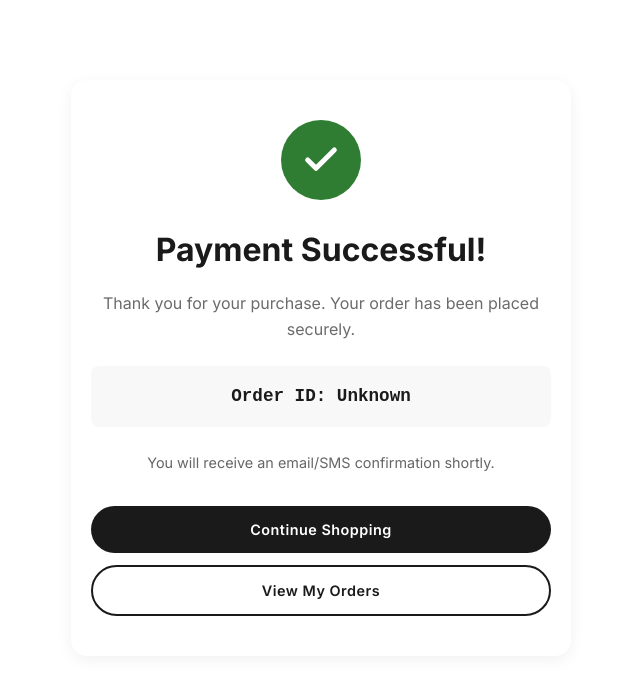
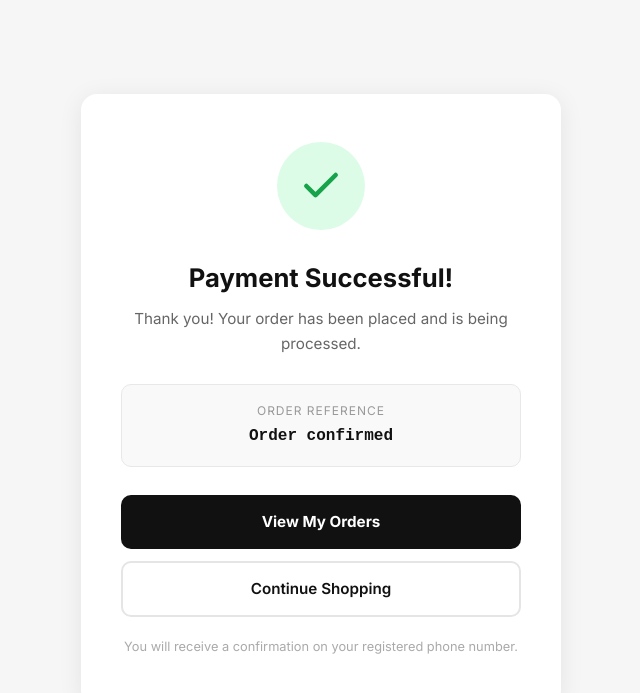
Before and after one commit to dizitech12/vkclothing, a website: page order-success.html in a window 1280 px wide. Shown: the whole page, without its empty margins (319-959 px from the left). Drawn offline with Linux system fonts and the light colour scheme.

```diff
--- a/order-success.html
+++ b/order-success.html
@@ -6,82 +6,110 @@
   <title>Payment Successful - VKclothing</title>
   <link rel="stylesheet" href="css/style.css?v=2">
   <style>
-    .success-container {
-      max-width: 500px;
-      margin: 80px auto;
+    body { background: #f6f6f6; display:flex; align-items:center; justify-content:center; min-height:100vh; padding:20px; }
+    .success-box {
+      max-width: 480px;
+      width: 100%;
+      background: #fff;
+      border-radius: 16px;
+      padding: 48px 40px;
       text-align: center;
-      padding: 40px 20px;
-      background: var(--color-bg);
-      border-radius: var(--radius-lg);
-      box-shadow: var(--shadow-md);
+      box-shadow: 0 4px 24px rgba(0,0,0,0.08);
     }
-    .check-icon {
-      width: 80px;
-      height: 80px;
-      background: var(--color-success, #4caf50);
-      color: white;
+    .check-ring {
+      width: 88px; height: 88px;
       border-radius: 50%;
-      display: flex;
-      align-items: center;
-      justify-content: center;
-      margin: 0 auto 24px;
+      background: #dcfce7;
+      display: flex; align-items: center; justify-content: center;
+      margin: 0 auto 28px;
     }
+    .check-ring svg { width: 44px; height: 44px; stroke: #16a34a; }
+    h1 { font-size: 1.6rem; font-weight: 700; margin-bottom: 8px; color: #111; }
+    .subtitle { color: #666; font-size: 0.95rem; margin-bottom: 28px; }
     .order-id-box {
-      background: var(--color-bg-soft);
+      background: #f9f9f9;
+      border: 1px solid #e8e8e8;
+      border-radius: 10px;
       padding: 16px;
-      border-radius: 8px;
-      margin: 24px 0;
-      font-weight: 600;
-      font-family: monospace;
-      font-size: 1.1rem;
+      margin-bottom: 28px;
     }
+    .order-id-label { font-size: 0.75rem; text-transform: uppercase; letter-spacing: 1px; color: #999; margin-bottom: 4px; }
+    .order-id-value { font-size: 1rem; font-weight: 700; font-family: monospace; color: #111; word-break: break-all; }
+    .btn-primary {
+      display: block; width: 100%;
+      padding: 15px;
+      background: #111; color: #fff;
+      border: none; border-radius: 10px;
+      font-size: 0.95rem; font-weight: 700;
+      text-decoration: none;
+      margin-bottom: 12px;
+      cursor: pointer;
+    }
+    .btn-secondary {
+      display: block; width: 100%;
+      padding: 14px;
+      background: #fff; color: #111;
+      border: 2px solid #e5e5e5; border-radius: 10px;
+      font-size: 0.95rem; font-weight: 600;
+      text-decoration: none;
+      cursor: pointer;
+    }
+    .status-note { font-size: 0.8rem; color: #aaa; margin-top: 20px; }
   </style>
 </head>
 <body>
-  <div class="success-container">
-    <div class="check-icon">
-      <svg viewBox="0 0 24 24" width="40" height="40" fill="none" stroke="currentColor" stroke-width="3" stroke-linecap="round" stroke-linejoin="round">
+  <div class="success-box">
+    <div class="check-ring">
+      <svg viewBox="0 0 24 24" fill="none" stroke-width="2.5" stroke-linecap="round" stroke-linejoin="round">
         <polyline points="20 6 9 17 4 12"></polyline>
       </svg>
     </div>
-    <h1 style="margin-bottom:16px;">Payment Successful!</h1>
-    <p style="color:var(--color-text-secondary); margin-bottom:8px;">Thank you for your purchase. Your order has been placed securely.</p>
+
+    <h1>Payment Successful!</h1>
+    <p class="subtitle">Thank you! Your order has been placed and is being processed.</p>
 
     <div class="order-id-box">
-      Order ID: <span id="display-order-id">Loading...</span>
+      <div class="order-id-label">Order Reference</div>
+      <div class="order-id-value" id="display-order-id">Loading...</div>
     </div>
 
-    <p style="font-size:0.9rem; color:#666; margin-bottom: 32px;">You will receive an email/SMS confirmation shortly.</p>
+    <a href="orders.html" class="btn-primary">View My Orders</a>
+    <a href="shop.html" class="btn-secondary">Continue Shopping</a>
 
-    <a href="shop.html" class="btn btn-primary" style="width:100%;">Continue Shopping</a>
-    <a href="orders.html" class="btn btn-outline" style="width:100%; margin-top: 12px;">View My Orders</a>
+    <p class="status-note">You will receive a confirmation on your registered phone number.</p>
   </div>
 
-  <script src="js/config.js"></script>
-  <script src="js/api.js"></script>
+  <script src="js/config.js?v=2"></script>
+  <script src="js/api.js?v=2"></script>
   <script>
     document.addEventListener('DOMContentLoaded', async () => {
-      // Clear cart
+      // 1. Clear cart so back button to checkout redirects to cart page (empty)
       localStorage.removeItem('vk_cart');
 
+      // 2. Replace history so pressing Back NEVER goes back to checkout or Cashfree
+      //    It will instead go to previous page before checkout (usually shop/cart)
+      history.replaceState(null, '', 'order-success.html');
+
+      // 3. Get order ID from URL
       const urlParams = new URLSearchParams(window.location.search);
-      const orderId = urlParams.get('order_id');
+      const orderId = urlParams.get('order_id') || urlParams.get('orderId');
 
       if (orderId) {
         document.getElementById('display-order-id').textContent = orderId;
 
-        // Update Order to "Paid" in Google Sheets backend
+        // 4. Update payment status to Paid in Google Sheets
         try {
           await API._get('updatePaymentStatus', {
             orderId: orderId,
-            status: 'Paid'
+            status: 'Paid',
+            source: 'return_url'
           });
-          console.log("Payment status confirmed locally for", orderId);
+          console.log('Payment status updated to Paid for:', orderId);
         } catch (e) {
-          console.warn("Could not instantly sync payment status. Relying on webhook.", e);
+          console.warn('Could not sync payment status instantly (webhook will handle it):', e);
         }
       } else {
-        document.getElementById('display-order-id').textContent = 'Unknown';
+        document.getElementById('display-order-id').textContent = 'Order confirmed';
       }
     });
   </script>
```
Also changed, not shown: js/checkout.js (+16 -11 lines).
